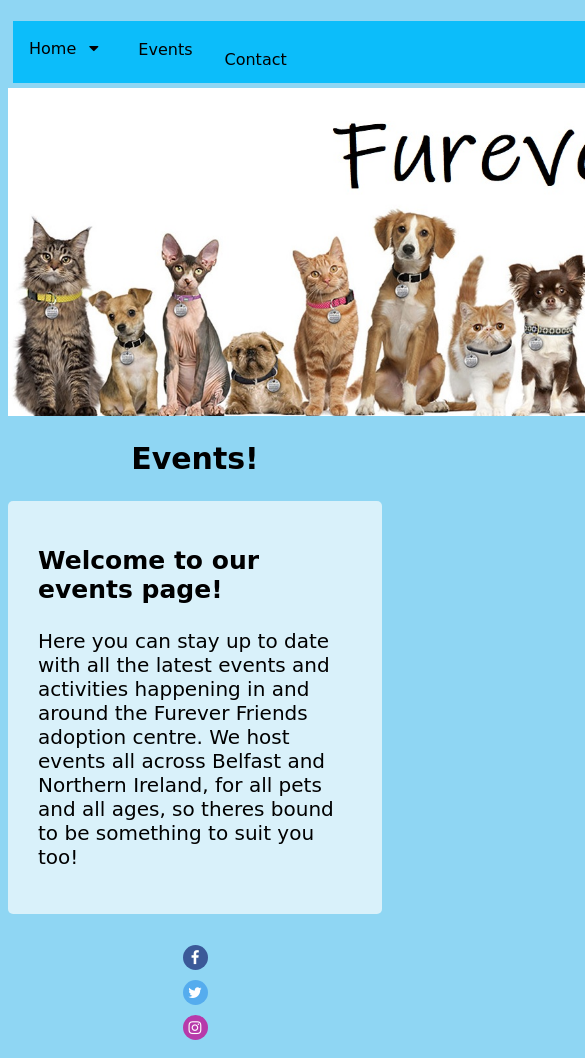
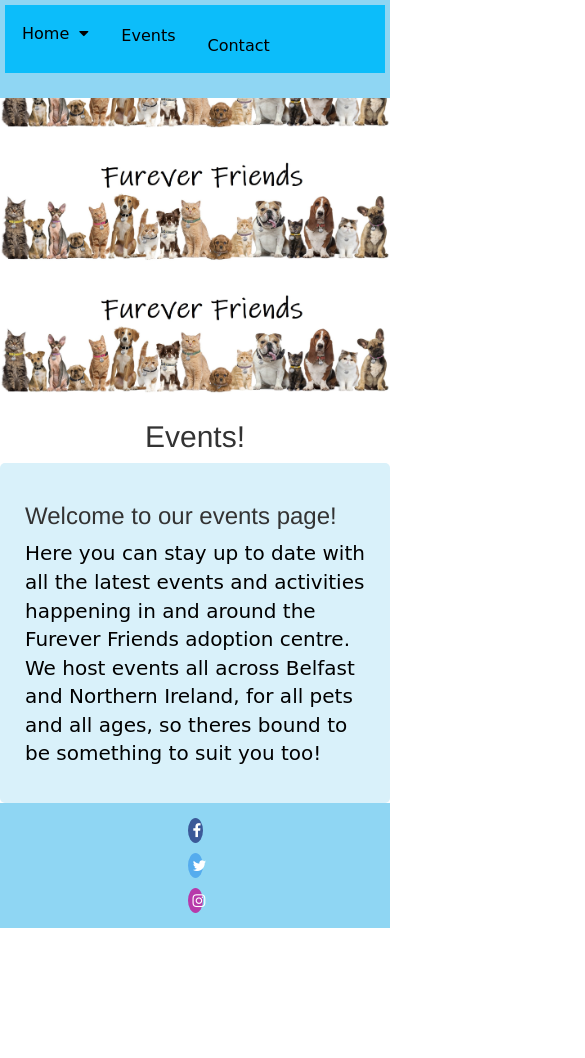
Before and after one commit to lsmyth680/Project-1, a plain HTML site: page events.html in a window 390 px wide. Shown: the top 1058 px of the page, 585 px wide, since content can reach past the window. After the commit the page ends 938 px from the top, so only its background shows below. Drawn offline with Linux system fonts and the light colour scheme; files that its build step writes are made by us from their sources; files whose address does not match are found by name; a web font is replaced by a local one.

Commit message:
Added responsive elements to all pages

```diff
--- a/CSS/contact.css
+++ b/CSS/contact.css
@@ -1,6 +1,7 @@
 header {
   background-image: url("file://C:/Users/lsmyt/Documents/Girls_Coding_Course/Project-1/pet_header.jpg");
   background-size: cover;
+  background-position: 50% 50%;
   height: 400px;
   width: 100%;
   color: black;
@@ -183,3 +184,22 @@ label {
   background-color: #D9F1FA;
   padding: 20px;
 }
+
+@media only screen and (max-width: 600px) {
+  h1 {
+    font-size: 36px;
+     }
+
+  li {
+    display: block;
+    padding: 5px;
+      }
+  header {
+    width: 100%;
+    background-size: 100%;
+    background-position: 50% 50%;
+  }
+  .container {
+    width: 100%;
+  }
+   }
--- a/CSS/events.css
+++ b/CSS/events.css
@@ -1,8 +1,9 @@
 header {
   background-image: url("file://C:/Users/lsmyt/Documents/Girls_Coding_Course/Project-1/pet_header.jpg");
   background-size: cover;
+  background-position: 50% 50%;
   height: 400px;
-  width: 1250px;
+  width: 100%;
   color: black;
   font-family: 'Margarine', cursive;
   padding-top: 0px;
@@ -107,17 +108,6 @@ p {
   padding: 0px 10px 5px 10px;
 }
 
-@media (max-width: 500px) {
-  h1 {
-    font-size: 36px;
-     }
-
-  li {
-    display: block;
-    padding: 5px;
-      }
-   }
-
    .navbar {
     overflow: hidden;
     background-color: #0CBDFA;
@@ -183,3 +173,22 @@ p {
      background-color: #D9F1FA;
      padding: 20px;
    }
+
+   @media only screen and (max-width: 600px) {
+     h1 {
+       font-size: 36px;
+        }
+
+     li {
+       display: block;
+       padding: 5px;
+         }
+     header {
+       width: 100%;
+       background-size: 100%;
+       background-position: 50% 50%;
+     }
+     .container {
+       width: 100%;
+     }
+      }
--- a/events.html
+++ b/events.html
@@ -2,6 +2,8 @@
 <html>
 <head>
   <link href="file://C:/Users/lsmyt/Documents/Girls_Coding_Course/Project-1/CSS/events.css" rel="stylesheet">
+  <link href='css/bootstrap.css' rel='stylesheet'>
+  <meta name="viewport" content="width=device-width, initial-scale=1.0">
   <link href="https://fonts.googleapis.com/css?family=Margarine" rel="stylesheet">
   <link href="https://fonts.googleapis.com/css?family=Bree+Serif" rel="stylesheet">
   <link href="https://fonts.googleapis.com/css?family=Signika" rel="stylesheet">
```
Also changed, not shown: contact.html (+1 -0 lines).
